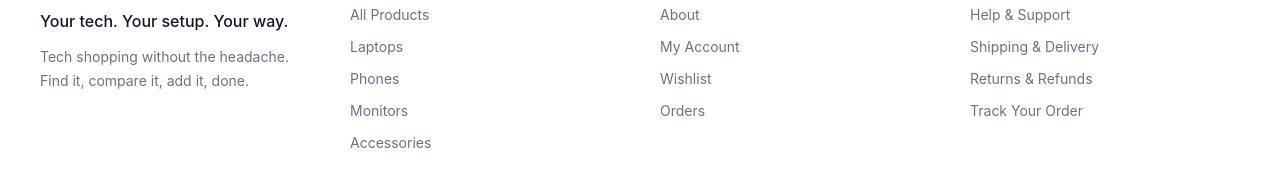
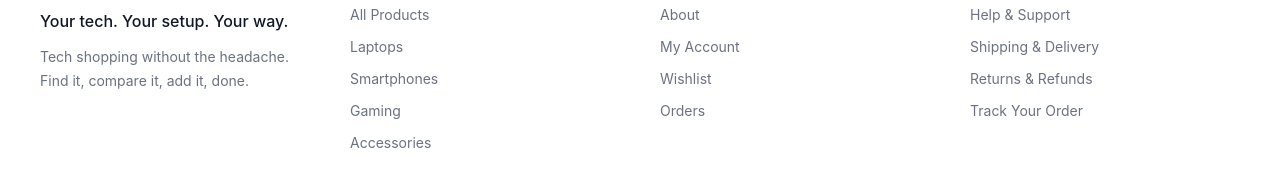
Before and after one commit to tejass23106/TechStore, a React (Vite) app: page / in a window 1280 px wide. Shown: the part 2363-2532 px from the top of the page. Built offline with nearby package versions, Linux system fonts and the light colour scheme; no server answers.

Commit message:
Finalize TechStore documentation and footer

```diff
--- a/src/components/Footer.tsx
+++ b/src/components/Footer.tsx
@@ -41,19 +41,19 @@ export default function Footer() {
 
               <li>
                 <a
-                  href="/products?category=Phones"
+                  href="/products?category=Smartphones"
                   className="transition hover:text-gray-900"
                 >
-                  Phones
+                  Smartphones
                 </a>
               </li>
 
               <li>
                 <a
-                  href="/products?category=Monitors"
+                  href="/products?category=Gaming"
                   className="transition hover:text-gray-900"
                 >
-                  Monitors
+                  Gaming
                 </a>
               </li>
 
```
Also changed, not shown: 1 other file (tests, documents, lock files or other folders).
